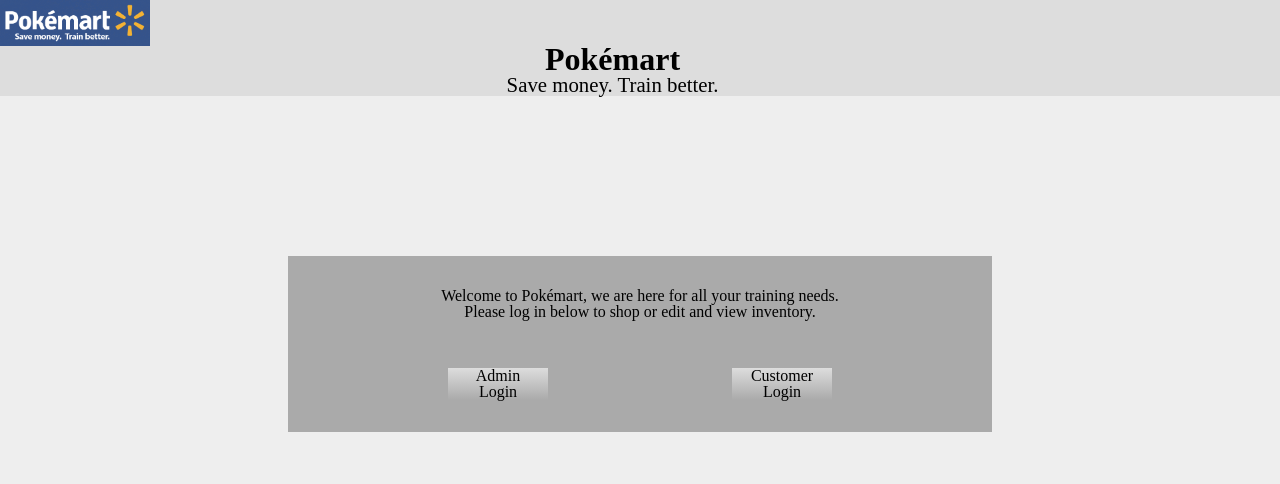
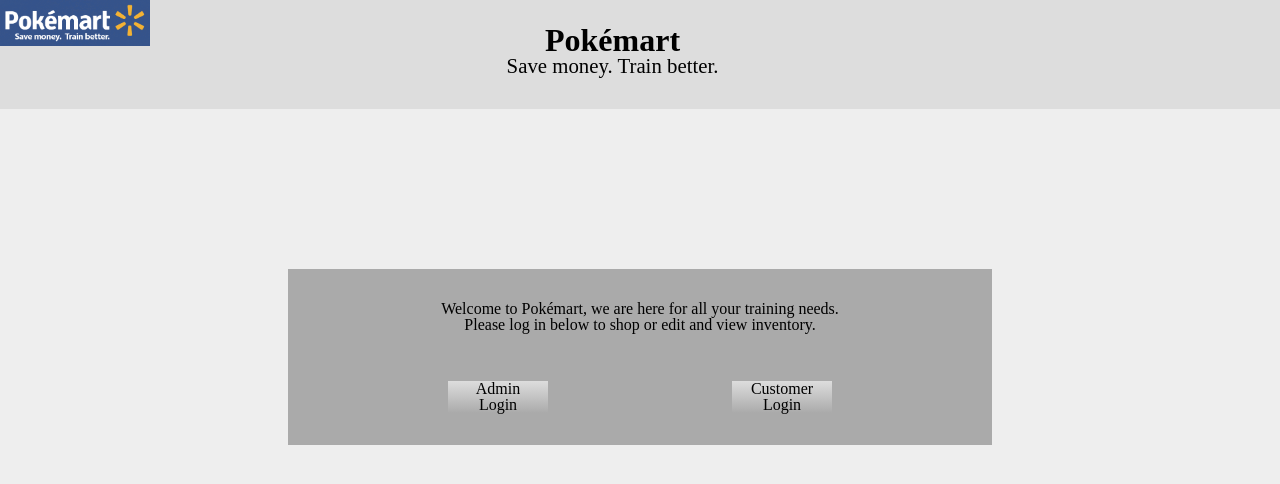
Before and after one commit to tiyd-fee-2016-02/PokeMart, a website: page index.html at #/items in a window 1280 px wide. Drawn offline with nearby package versions, Linux system fonts and the light colour scheme; some packages are replaced by stand-ins of ours; no server answers.

Commit message:
edit header

```diff
--- a/assets/scss/styles.scss
+++ b/assets/scss/styles.scss
@@ -21,8 +21,9 @@
   vertical-align: top;
   text-align: center;
   width: 213px;
-  margin-top: 2.7em;
+  margin-top: 1.5em;
   margin-left: 22em;
+  margin-bottom: 2em;
 }
 
 .title{
```
Also changed, not shown: pages/items.html (+0 -1 lines), assets/css/styles.css, 1 other file.
